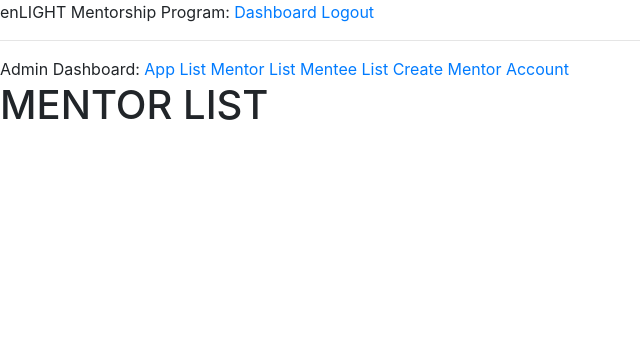
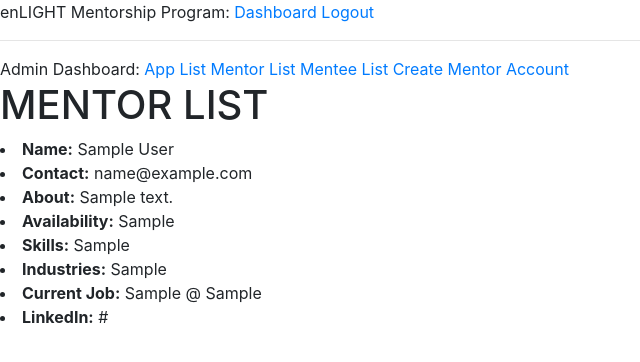
Before and after one commit to mattpodolak/enLIGHT-Mentorship-Program, a Flask app: page /mentor_list in a window 1280 px wide. Shown: the top 362 px of the page, without its empty margins (0-640 px from the left). Run offline with Flask 2, Linux system fonts and the light colour scheme; a user stored in the database is signed in; tables that the repository leaves empty hold one stand-in row (values such as "Sample post"); some libraries are stand-ins or nearby versions.

Commit message:
render mentors and mentees

```diff
--- a/app/routes.py
+++ b/app/routes.py
@@ -110,6 +110,8 @@ def del_app(appId):
         db.session.add(user)
         db.session.commit()
         mentee = Mentee(company=app.company, founder=app.founder, email=app.email, industry=app.industry, skills=app.skills, help_req=app.help_req)
+        db.session.add(mentee)
+        db.session.commit()
         flash('You deleted the application for ' + app.company)
         return redirect(url_for('dashboard'))
     else:
--- a/app/templates/mentorlist.html
+++ b/app/templates/mentorlist.html
@@ -3,7 +3,14 @@
     <h1>MENTOR LIST</h1>
     {% if mentors %}
         {% for mentor in mentors %}
-
+            <li><b>Name:</b> {{mentor.first_name}} {{mentor.last_name}}</li>
+            <li><b>Contact:</b> {{mentor.email}}</li>
+            <li><b>About:</b> {{mentor.about_me}}</li>
+            <li><b>Availability:</b> {{mentor.avail}}</li>
+            <li><b>Skills:</b> {{mentor.skill}}</li>
+            <li><b>Industries:</b> {{mentor.industry}}</li>
+            <li><b>Current Job:</b> {{mentor.position}} @ {{mentor.company}}</li>
+            <li><b>LinkedIn:</b> {{mentor.linked}}</li>
         {% endfor %}
     {% endif %}
 {% endblock %}
```
Also changed, not shown: app/templates/menteelist.html (+6 -1 lines).
